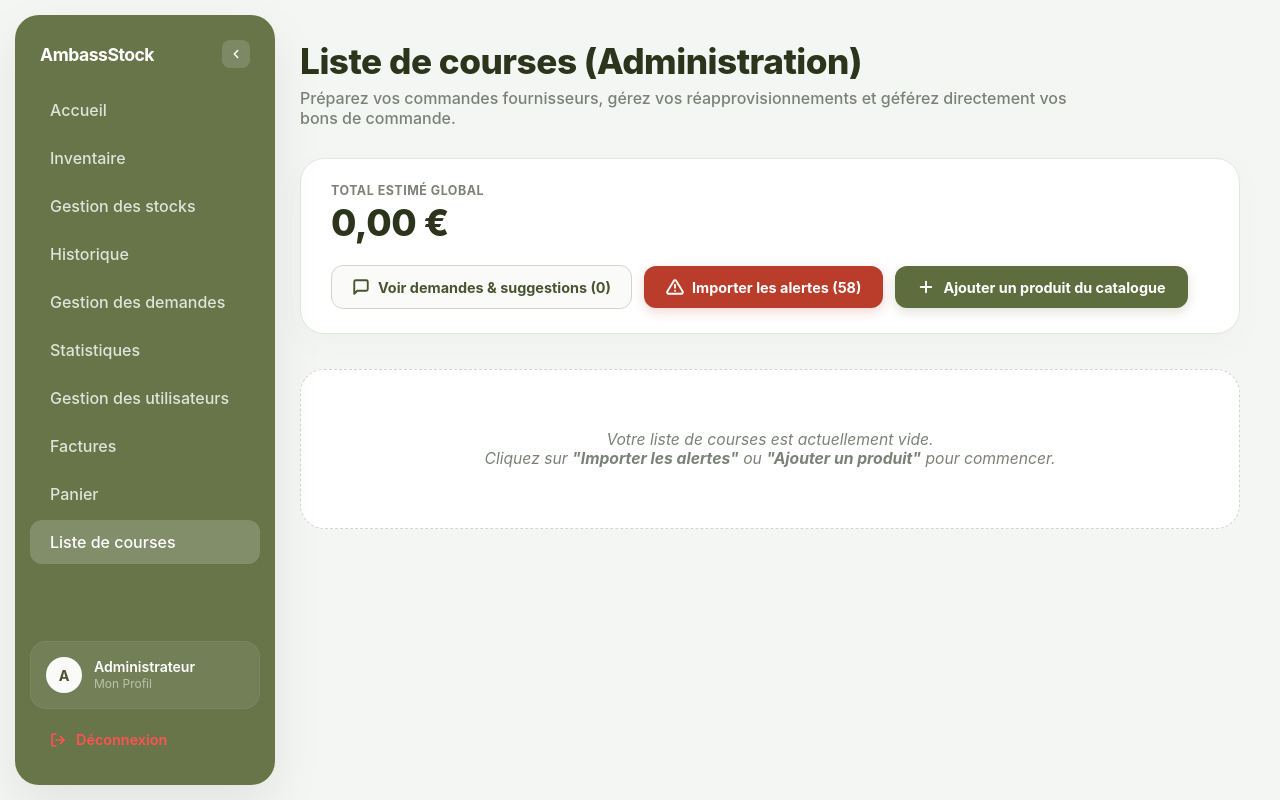
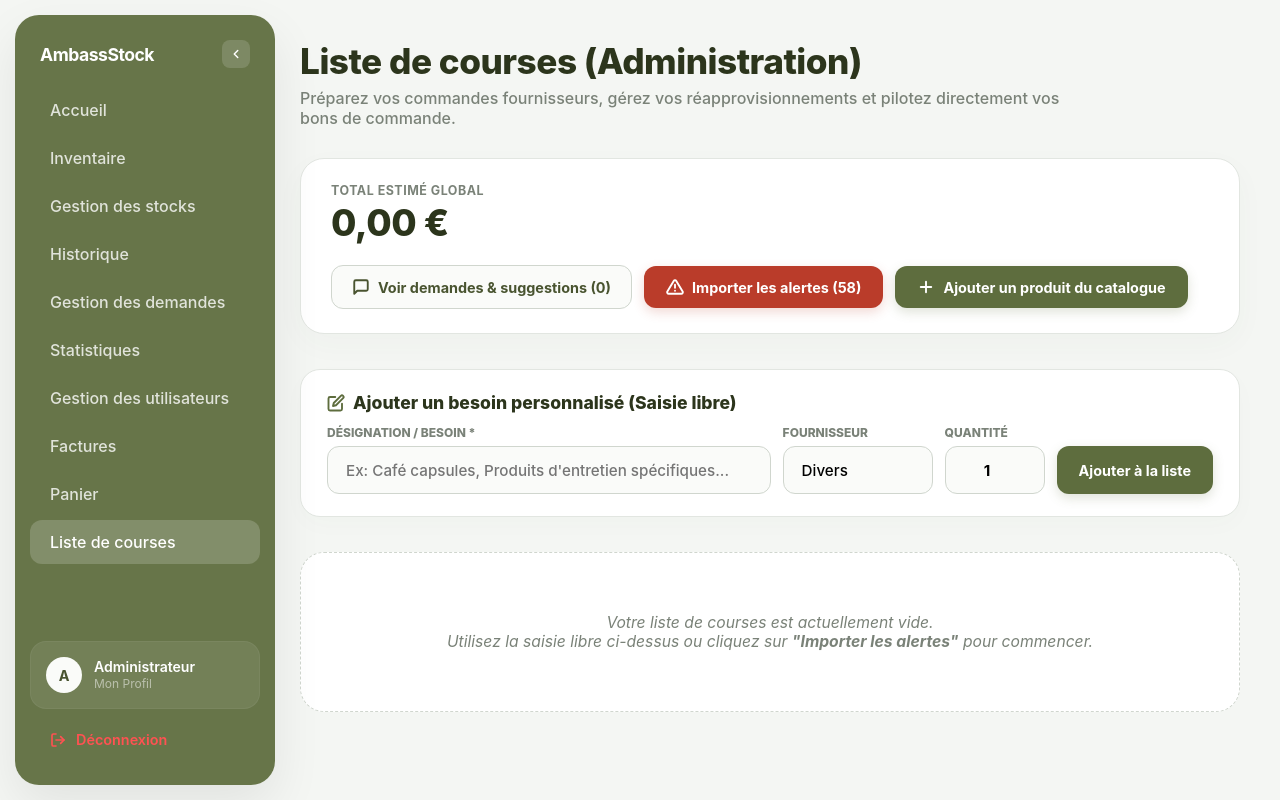
Before and after one commit to AMBmaurice/AmbassStock, a Django app: page /liste-courses/ in a window 1280 px wide. Run offline with Django 4.2, Linux system fonts and the light colour scheme; a user stored in the database is signed in; data comes from the database, SQL or seed files in the repository; data that the repository does not hold is empty.

Commit message:
Update liste_courses.html

```diff
--- a/templates/liste_courses.html
+++ b/templates/liste_courses.html
@@ -39,6 +39,9 @@
         .btn-secondary-action { padding: 12px 20px; background-color: #FAFBF9; border: 1px solid #D0D6CE; color: #495430; border-radius: 12px; font-weight: 700; font-size: 0.9rem; cursor: pointer; transition: all 0.2s ease; display: inline-flex; align-items: center; gap: 8px; }
         .btn-secondary-action:hover { background-color: #EBF2E9; border-color: #5E6D3E; color: #2C351C; }
 
+        /* CARTE D'AJOUT RAPIDE D'UN BESOIN LIBRE */
+        .free-need-card { background: #ffffff; border: 1px solid #E2E6E1; border-radius: 20px; padding: 22px 26px; margin-bottom: 35px; box-shadow: 0 8px 25px rgba(73, 84, 48, 0.02); }
+
         /* CARTES DE FOURNISSEURS DYNAMIQUES */
         .supplier-card { background: #ffffff; border-radius: 24px; border: 1px solid #E2E6E1; padding: 28px 32px; margin-bottom: 30px; box-shadow: 0 10px 30px rgba(73, 84, 48, 0.03); transition: transform 0.2s, box-shadow 0.2s; }
         .supplier-card:hover { box-shadow: 0 15px 35px rgba(73, 84, 48, 0.05); }
@@ -56,6 +59,7 @@
         .items-table tbody tr:hover { background-color: #F7FAF6; }
 
         .ref-code { font-family: SFMono-Regular, Consolas, "Liberation Mono", Menlo, monospace; font-size: 0.85rem; font-weight: 700; color: #5E6D3E; background: #EBF2E9; padding: 3px 8px; border-radius: 6px; border: 1px solid rgba(94, 109, 62, 0.15); }
+        .free-tag { font-size: 0.75rem; font-weight: 800; background: #FFF4E5; color: #B7791F; padding: 3px 8px; border-radius: 6px; border: 1px solid rgba(183, 121, 31, 0.2); text-transform: uppercase; }
 
         .qty-controls { display: flex; align-items: center; gap: 8px; background: #ffffff; padding: 4px 8px; border-radius: 10px; border: 1px solid #D0D6CE; width: fit-content; }
         .btn-qty-mini { width: 30px; height: 30px; border-radius: 8px; border: none; background: #FAFBF9; font-weight: 700; cursor: pointer; color: #2C351C; display: flex; align-items: center; justify-content: center; transition: all 0.2s; }
@@ -148,7 +152,7 @@
 <div class="main-content">
     <div class="page-header">
         <h1 class="page-title">Liste de courses (Administration)</h1>
-        <p class="welcome-text">Préparez vos commandes fournisseurs, gérez vos réapprovisionnements et géférez directement vos bons de commande.</p>
+        <p class="welcome-text">Préparez vos commandes fournisseurs, gérez vos réapprovisionnements et pilotez directement vos bons de commande.</p>
     </div>
 
     <!-- BARRE DE PILOTAGE SUPÉRIEURE -->
@@ -176,11 +180,42 @@
         </div>
     </div>
 
+    <!-- ✍️ CARTE D'AJOUT D'UN BESOIN LIBRE (SAISIE MANUELLE) -->
+    <div class="free-need-card">
+        <h3 style="font-size: 1.1rem; font-weight: 800; color: #2C351C; margin-bottom: 12px; display: flex; align-items: center; gap: 8px;">
+            <svg width="18" height="18" viewBox="0 0 24 24" fill="none" stroke="#5E6D3E" stroke-width="2.5" stroke-linecap="round" stroke-linejoin="round"><path d="M11 4H4a2 2 0 0 0-2 2v14a2 2 0 0 0 2 2h14a2 2 0 0 0 2-2v-7"></path><path d="M18.5 2.5a2.121 2.121 0 0 1 3 3L12 15l-4 1 1-4 9.5-9.5z"></path></svg>
+            Ajouter un besoin personnalisé (Saisie libre)
+        </h3>
+
+        <div style="display: flex; gap: 12px; flex-wrap: wrap; align-items: flex-end;">
+            <div style="flex-grow: 2; min-width: 240px;">
+                <label style="font-size: 0.75rem; color: #7A8278; font-weight: 800; text-transform: uppercase; margin-bottom: 6px; display: block;">Désignation / Besoin *</label>
+                <input type="text" id="freeNom" class="catalog-search" placeholder="Ex: Café capsules, Produits d'entretien spécifiques..." style="margin-bottom: 0;">
+            </div>
+
+            <div style="width: 150px;">
+                <label style="font-size: 0.75rem; color: #7A8278; font-weight: 800; text-transform: uppercase; margin-bottom: 6px; display: block;">Fournisseur</label>
+                <input type="text" id="freeFournisseur" class="catalog-search" value="Divers" placeholder="Ex: Le Voltigeur..." style="margin-bottom: 0;">
+            </div>
+
+            <div style="width: 100px;">
+                <label style="font-size: 0.75rem; color: #7A8278; font-weight: 800; text-transform: uppercase; margin-bottom: 6px; display: block;">Quantité</label>
+                <input type="number" id="freeQty" value="1" min="1" class="catalog-search" style="margin-bottom: 0; text-align: center; font-weight: 700;">
+            </div>
+
+            <div>
+                <button type="button" class="btn-add-item" style="height: 48px;" onclick="ajouterBesoinLibre()">
+                    Ajouter à la liste
+                </button>
+            </div>
+        </div>
+    </div>
+
     <!-- CONTENEUR DES LISTES PAR FOURNISSEUR -->
     <div id="supplierSectionsContainer">
         <div class="empty-state-box" id="emptyCourseMsg">
             Votre liste de courses est actuellement vide.<br>
-            Cliquez sur <strong>"Importer les alertes"</strong> ou <strong>"Ajouter un produit"</strong> pour commencer.
+            Utilisez la saisie libre ci-dessus ou cliquez sur <strong>"Importer les alertes"</strong> pour commencer.
         </div>
     </div>
 </div>
@@ -329,6 +364,40 @@
         closeModal('catalogModal');
     }
 
+    // ✍️ AJOUT D'UN BESOIN LIBRE (SAISIE MANUELLE)
+    function ajouterBesoinLibre() {
+        let nomInput = document.getElementById('freeNom');
+        let fournInput = document.getElementById('freeFournisseur');
+        let qtyInput = document.getElementById('freeQty');
+
+        let nom = nomInput.value.trim();
+        let fournisseur = fournInput.value.trim() || 'Divers';
+        let qty = parseInt(qtyInput.value) || 1;
+
+        if (!nom) {
+            alert("Veuillez renseigner la désignation du besoin.");
+            nomInput.focus();
+            return;
+        }
+
+        // Génération d'un ID unique textuel pour le besoin libre
+        let idLibre = 'libre_' + Date.now();
+
+        listeCourse[idLibre] = {
+            id: idLibre,
+            ref: 'LIBRE',
+            nom: nom,
+            fournisseur: fournisseur,
+            prix: 0,
+            qty: qty,
+            estLibre: true
+        };
+
+        nomInput.value = '';
+        qtyInput.value = '1';
+        sauvegarderCourse();
+    }
+
     function modifierQty(id, delta) {
         if (!listeCourse[id]) return;
         let newQty = listeCourse[id].qty + delta;
@@ -367,7 +436,7 @@
             container.innerHTML = `
                 <div class="empty-state-box" id="emptyCourseMsg">
                     Votre liste de courses est actuellement vide.<br>
-                    Cliquez sur <strong>"Importer les alertes"</strong> ou <strong>"Ajouter un produit"</strong> pour commencer.
+                    Utilisez la saisie libre ci-dessus ou cliquez sur <strong>"Importer les alertes"</strong> pour commencer.
                 </div>`;
             document.getElementById('lblGrandTotal').textContent = '0,00 €';
             return;
@@ -393,9 +462,11 @@
                 let totalLigne = item.prix * item.qty;
                 sousTotal += totalLigne;
 
+                let refHtml = item.estLibre ? '<span class="free-tag">Besoin libre</span>' : `<span class="ref-code">${item.ref}</span>`;
+
                 rowsHtml += `
                     <tr>
-                        <td><span class="ref-code">${item.ref}</span></td>
+                        <td>${refHtml}</td>
                         <td><strong>${item.nom}</strong></td>
                         <td>${item.prix > 0 ? item.prix.toFixed(2) + ' €' : '<span style="color:#7A8278;">N/C</span>'}</td>
                         <td>
```
